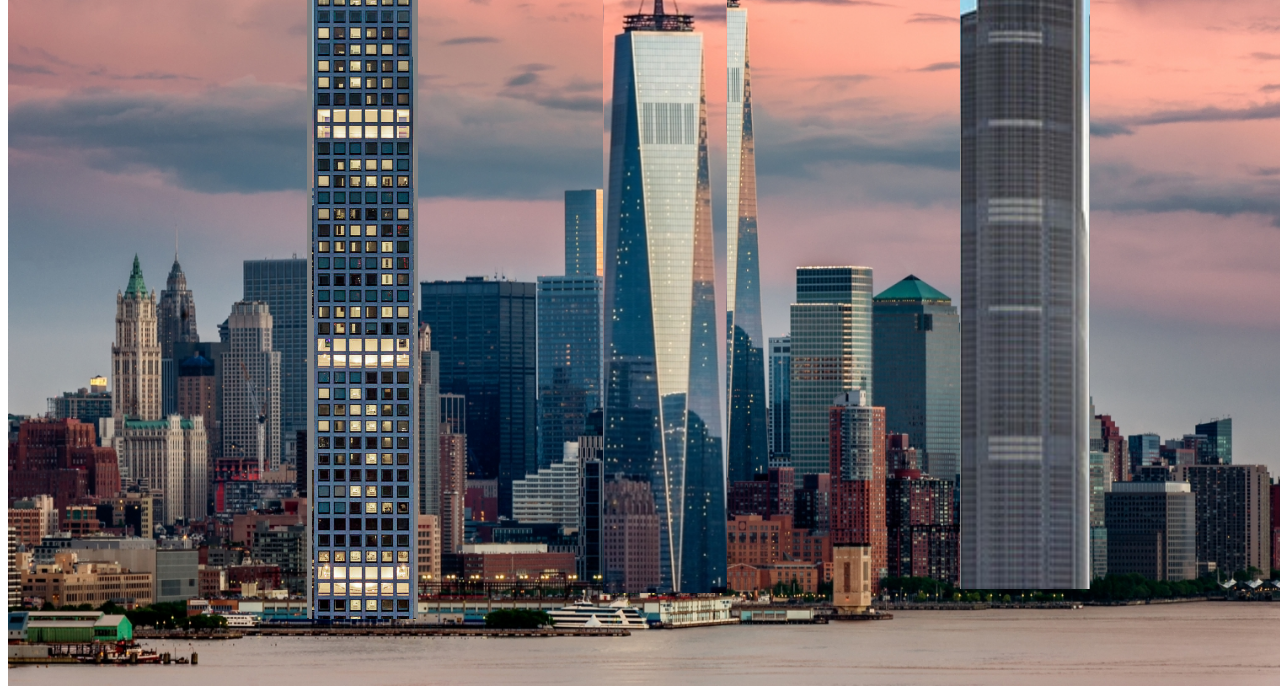
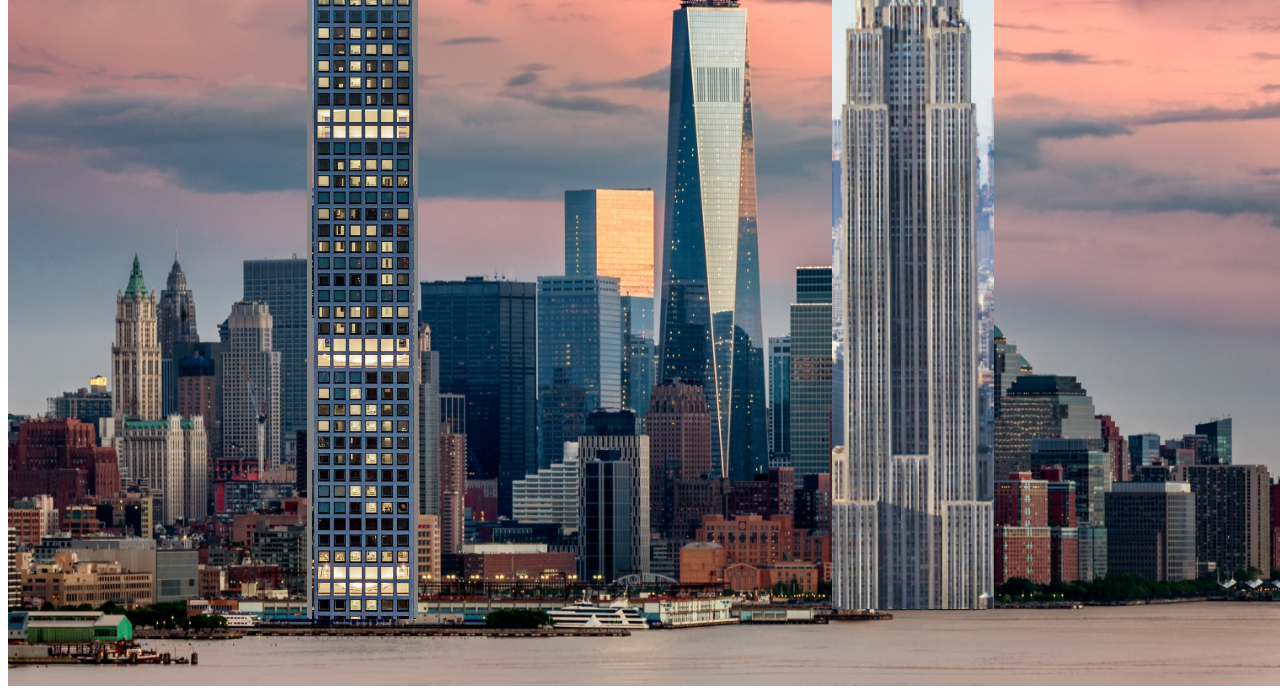
Before and after one commit to c25am1/c25am1.github.io, a plain HTML site: page index.html in a window 1280 px wide. Shown: the part 222-916 px from the top of the page. Drawn offline with Linux system fonts and the light colour scheme.

Commit message:
Updating Website

```diff
--- a/index.html
+++ b/index.html
@@ -47,23 +47,22 @@
 
 }
 	#building2{
-		background-image: url(projectsbuilding.jpg);
-		background-color: black;
 		width: 124px;
 		height:760px;
-		left:47.1%;
-		top: 55px;
+		left:45.5%;
+		top: 38px;
 
 
 
 }
 	#building3{
-		background-image: url(Skyscrapers5.jpg);
-		width: 130px;
-		height: 726px;
+		background-image: url(building3.jpg);
+		width: 162px;
+		height: 657.5px;
 		background-color: blue;
-		left:75%;
-		top: 85px;
+		left:65%;
+		top: 173px;
+		background-repeat: no-repeat;
 
 	}
 
```
Also changed, not shown: journal.html (+5 -0 lines), building3.jpg (added), 1 other file.
